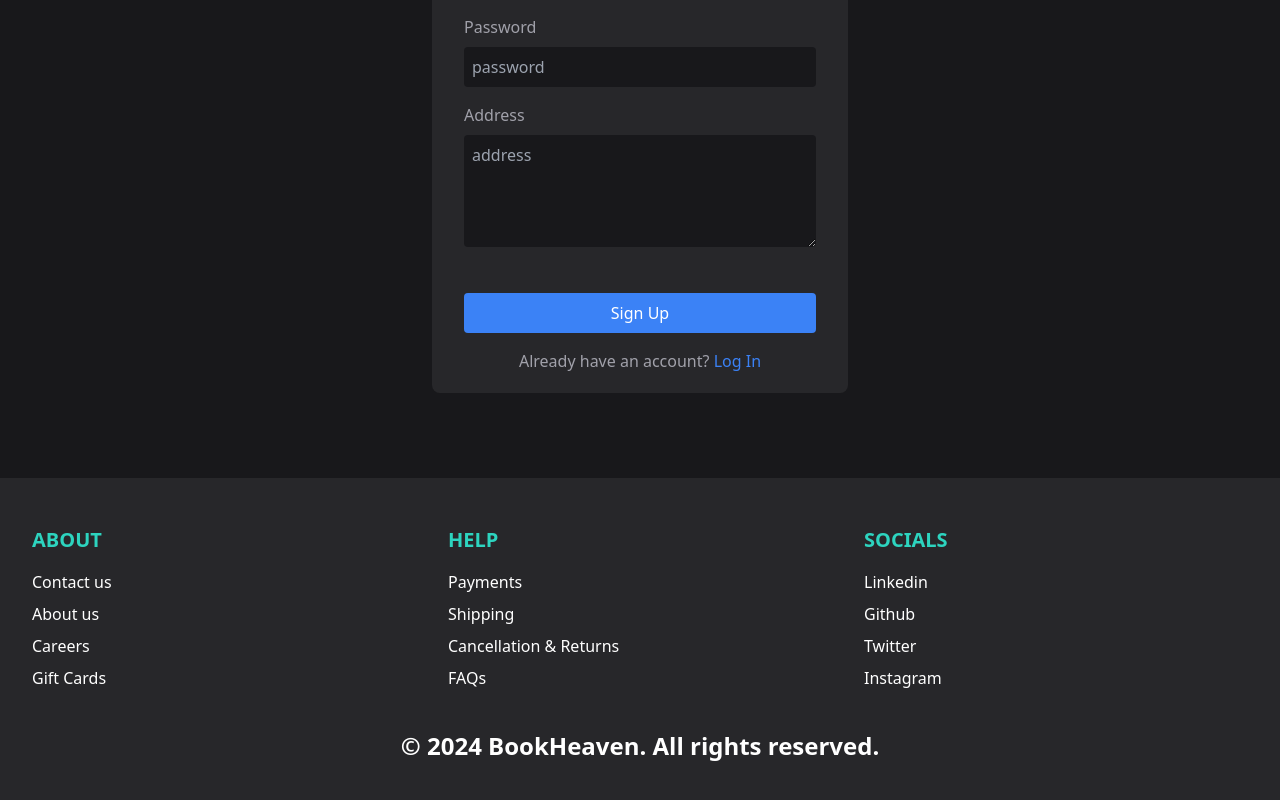
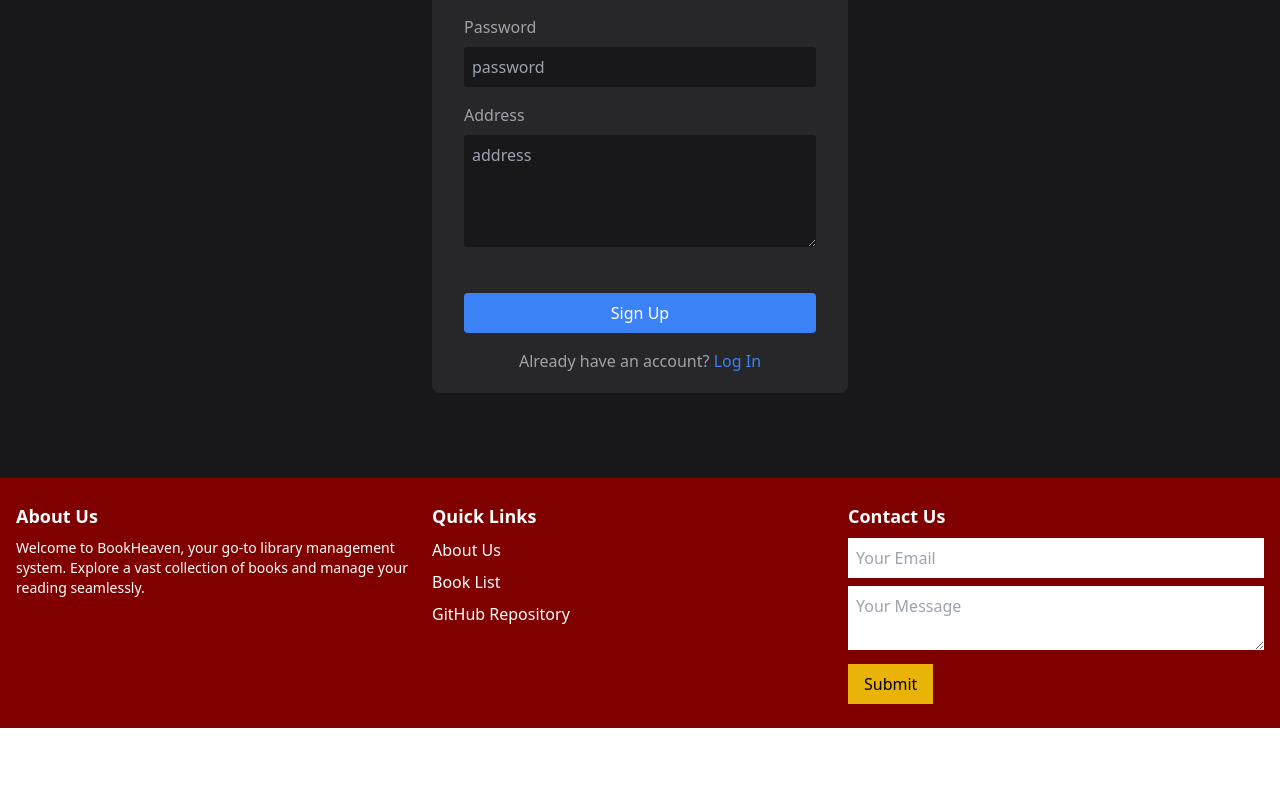
Before and after one commit to Ahnaf152020/Book_Heaven, a React (Create React App) app in the folder FrontEnd/: page /sign-up in a window 1280 px wide. Shown: the part 400-1200 px from the top of the page. After the commit the page ends 1128 px from the top, so only its background shows below. Built offline with nearby package versions, Linux system fonts and the light colour scheme.

Commit message:
Changes in Footer added

```diff
--- a/FrontEnd/src/components/Footer/Footer.jsx
+++ b/FrontEnd/src/components/Footer/Footer.jsx
@@ -2,44 +2,53 @@ import React from 'react';
 
 const Footer = () => {
   return (
-    <div className='bg-zinc-800 text-white px-4 py-8 md:px-8 md:py-12'>
-      <div className='grid grid-cols-1 md:grid-cols-3 gap-8 text-center md:text-left'>
-        {/* ABOUT Section */}
-        <div>
-          <h2 className='text-xl font-semibold text-teal-400 mb-4'>ABOUT</h2>
-          <ul>
-            <li className='mb-2'><a href='#' className='transition-colors duration-300 hover:text-blue-500'>Contact us</a></li>
-            <li className='mb-2'><a href='#' className='transition-colors duration-300 hover:text-blue-500'>About us</a></li>
-            <li className='mb-2'><a href='#' className='transition-colors duration-300 hover:text-blue-500'>Careers</a></li>
-            <li className='mb-2'><a href='#' className='transition-colors duration-300 hover:text-blue-500'>Gift Cards</a></li>
-          </ul>
-        </div>
-        {/* HELP Section */}
-        <div>
-          <h2 className='text-xl font-semibold text-teal-400 mb-4'>HELP</h2>
-          <ul>
-            <li className='mb-2'><a href='#' className='transition-colors duration-300 hover:text-blue-500'>Payments</a></li>
-            <li className='mb-2'><a href='#' className='transition-colors duration-300 hover:text-blue-500'>Shipping</a></li>
-            <li className='mb-2'><a href='#' className='transition-colors duration-300 hover:text-blue-500'>Cancellation & Returns</a></li>
-            <li className='mb-2'><a href='#' className='transition-colors duration-300 hover:text-blue-500'>FAQs</a></li>
-          </ul>
-        </div>
-        {/* SOCIALS Section */}
-        <div>
-          <h2 className='text-xl font-semibold text-teal-400 mb-4'>SOCIALS</h2>
-          <ul>
-            <li className='mb-2'><a href='#' className='transition-colors duration-300 hover:text-blue-500'>Linkedin</a></li>
-            <li className='mb-2'><a href='https://github.com/Ahnaf152020/Book_Heaven' className='transition-colors duration-300 hover:text-blue-500'>Github</a></li>
-            <li className='mb-2'><a href='#' className='transition-colors duration-300 hover:text-blue-500'>Twitter</a></li>
-            <li className='mb-2'><a href='#' className='transition-colors duration-300 hover:text-blue-500'>Instagram</a></li>
-          </ul>
+    <footer className="py-6 text-white bg-carrothead" style={{ backgroundColor: '#800000' }}>
+      <div className="container px-4 mx-auto">
+        <div className="flex flex-wrap justify-between">
+          <div className="w-full mb-4 md:w-1/3 md:mb-0">
+            <h2 className="mb-2 text-lg font-semibold">About Us</h2>
+            <p className="text-sm">
+              Welcome to BookHeaven, your go-to library management system. Explore a vast collection of books and manage your reading seamlessly.
+            </p>
+          </div>
+          <div className="w-full mb-4 md:w-1/3 md:mb-0">
+            <h2 className="mb-2 text-lg font-semibold">Quick Links</h2>
+            <ul>
+              <li className="mb-2">
+                <a href="/about" className="hover:text-yellow-500">About Us</a>
+              </li>
+              <li className="mb-2">
+                <a href="/book-list" className="hover:text-yellow-500">Book List</a>
+              </li>
+              <li className="mb-2">
+                <a href="https://github.com/Ahnaf152020/Book_Heaven" className="hover:text-yellow-500">GitHub Repository</a>
+              </li>
+            </ul>
+          </div>
+          <div className="w-full md:w-1/3">
+            <h2 className="mb-2 text-lg font-semibold">Contact Us</h2>
+            <form>
+              <input
+                type="text"
+                placeholder="Your Email"
+                className="w-full p-2 mb-2 text-black"
+              />
+              <textarea
+                placeholder="Your Message"
+                className="w-full p-2 mb-2 text-black"
+              ></textarea>
+              <button
+                type="submit"
+                className="px-4 py-2 text-black bg-yellow-500 hover:bg-yellow-600"
+              >
+                Submit
+              </button>
+            </form>
+          </div>
         </div>
       </div>
-      <h1 className='text-lg md:text-2xl font-semibold text-center mt-8'>
-        &copy; 2024 BookHeaven. All rights reserved.
-      </h1>
-    </div>
+    </footer>
   );
-};
+}
 
 export default Footer;
```
